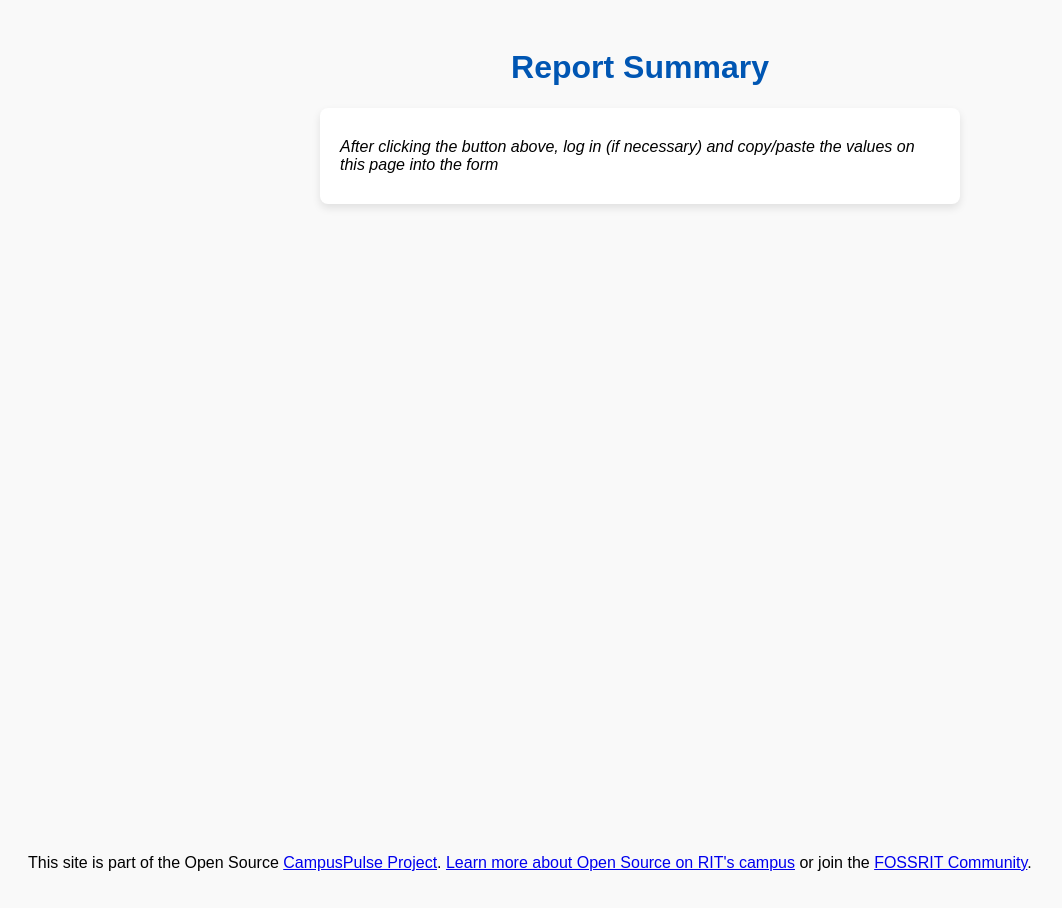
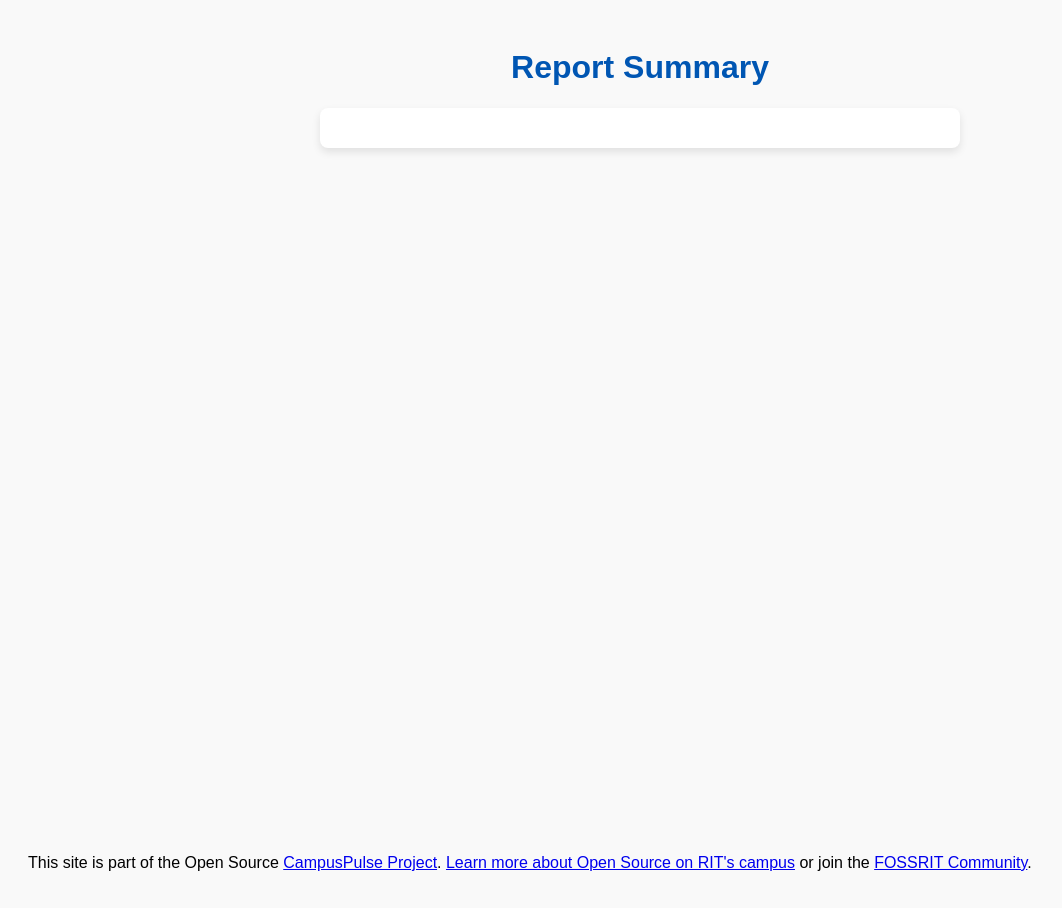
Before and after one commit to CampusPulse/suggest, a Jekyll site: the page built from summary.html, in a window 1280 px wide. Shown: the whole page, without its empty margins (0-1062 px from the left). Built offline with Jekyll 4.4.1, drawn with Linux system fonts in a browser that asks for light colours; comment, search, counter and statistics services are not loaded.

Commit message:
only show the description for the submit button if there is a submit button

```diff
--- a/summary.html
+++ b/summary.html
@@ -8,13 +8,14 @@ title: Report Summary
 	<!-- Summary fields will be populated here -->
 	<div id="submitButton">
 	</div>
-	<p style="font-style: italic;">After clicking the button above, log in (if necessary) and copy/paste the values on this page into the form</p>
+	<p id="submitButtonDescription" style="font-style: italic; display:none">After clicking the button above, log in (if necessary) and copy/paste the values on this page into the form</p>
 </div>
 
 
 <script>
 
 	const submitButton = document.getElementById("submitButton");
+	const submitButtonDescription = document.getElementById("submitButtonDescription");
 	const summary = document.getElementsByClassName("summary")[0];
 
 
```
Also changed, not shown: other parts of summary.html (+2 -0 lines).
